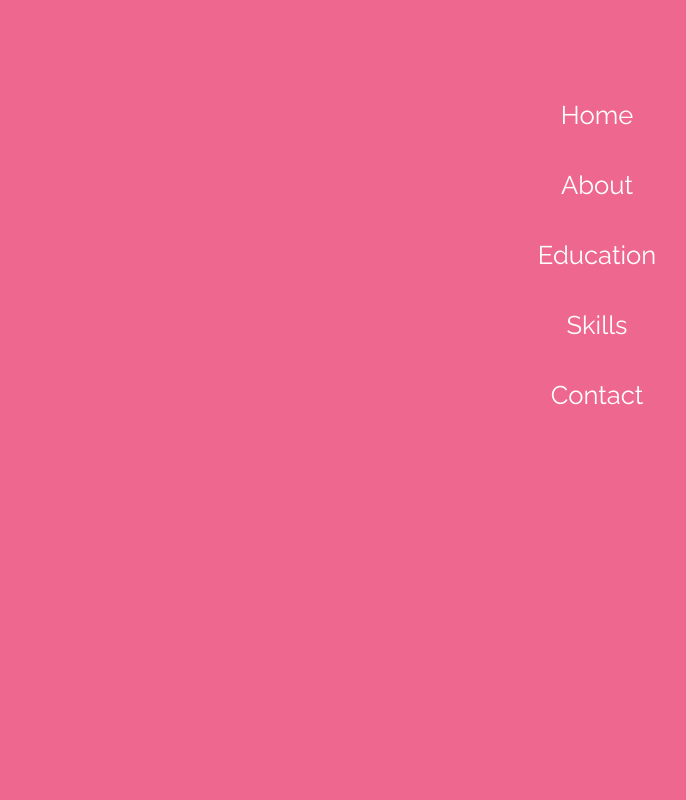
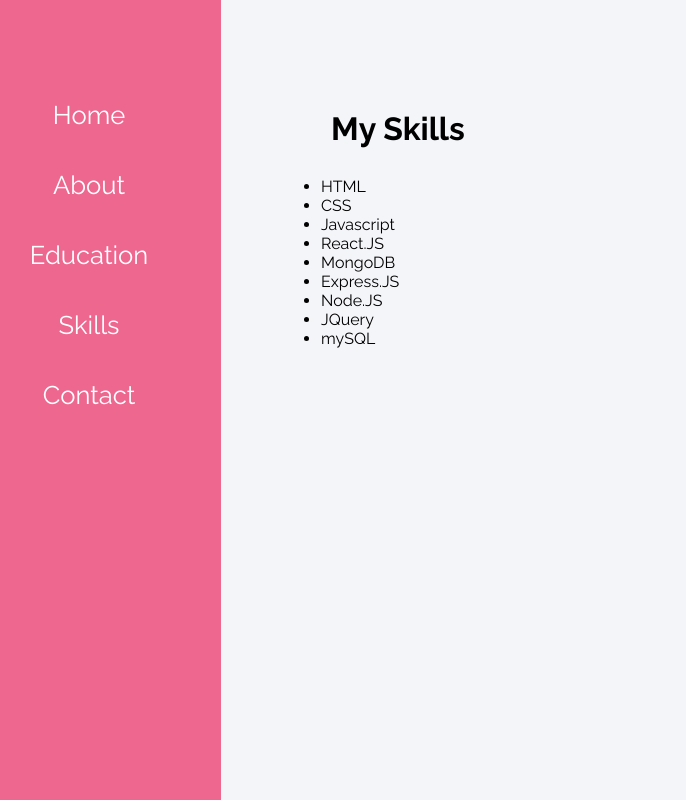
Before and after one commit to vnunez0914/react-portfolio, a React (Create React App) app: page /skills in a window 1280 px wide. Shown: the whole page, without its empty margins (43-729 px from the left). Built offline with nearby package versions, Linux system fonts and the light colour scheme.

Commit message:
Contact and Skills content added

```diff
--- a/public/index.html
+++ b/public/index.html
@@ -24,7 +24,7 @@
       work correctly both with client-side routing and a non-root public URL.
       Learn how to configure a non-root public URL by running `npm run build`.
     -->
-    <title>React App</title>
+    <title>Portfolio</title>
   </head>
   <body>
     <noscript>You need to enable JavaScript to run this app.</noscript>
--- a/src/App.css
+++ b/src/App.css
@@ -97,7 +97,7 @@ a {
   color: #9a9b9c;
 }
 
-.social i hover
+.social i:hover
 {
   color: #ffffff;
 }
@@ -124,12 +124,20 @@ h1, h2, h3, h4, p {
   margin: 30px 0px 30px 0px;
 }
 
-.widecard hover {
+.widecard:hover {
   color: #1b1d20;
   background-color: #ffffff;
   box-shadow: 0 10px 20px rgba(0,0,0,0.19), 0 6px 6px rgba(0,0,0,0.23)
 }
 
+.contactLink {
+  color: black;
+
+}
+
+.contactLink:hover {
+  color: blue;
+}
 
 
 @media all and (max-width: 450px) {
--- a/src/App.js
+++ b/src/App.js
@@ -3,9 +3,11 @@ import './App.css';
 // BrowserRouter is the parent component that holds all of <Route> components Router is the alias for BrowserRouter
 import {BrowserRouter as Router, Route} from "react-router-dom";
 import NavBar from './Components/NavBar';
-import Home from './contents/Home'
-import About from './contents/About'
-import Education from './contents/Education'
+import Home from './contents/Home';
+import About from './contents/About';
+import Education from './contents/Education';
+import Skills from './contents/Skills';
+import Contact from './contents/Contact'
 
 
 function App() {
@@ -35,6 +37,21 @@ function App() {
 
         </Route>
 
+        {/* Route for Skills.js contents */}
+
+        <Route path="/skills">
+
+          <Skills />
+
+        </Route>
+
+        {/* Route for Contact.js contents */}
+
+        <Route path="/contact">
+
+            <Contact />
+
+        </Route>
 
       </div>
     </Router>
--- a/src/contents/Contact.js
+++ b/src/contents/Contact.js
@@ -0,0 +1,19 @@
+import React, {Component} from 'react';
+import Social from '../Components/Social';
+
+class Contact extends Component {
+    render() {
+        return (
+            <div className="condiv">
+                <h1 className="subtopic">Contact Me</h1>
+
+                <h3>Email : < a className="contactLink" href="mailto:vnunez0914@gmail.com">vnunez0914@gmail.com</a></h3>
+                <h3>LinkedIn : < a className="contactLink" href="https://www.linkedin.com/in/victor-x-nunez/" target="_new">victor-x-nunez</a></h3>
+
+                <Social />
+            </div>
+        )
+    }
+}
+
+export default Contact
--- a/src/contents/Home.js
+++ b/src/contents/Home.js
@@ -9,7 +9,7 @@ class Home extends Component {
             <div className="condiv home">
                 <img src={profilepic} className="profilepic"></img>
 
-                <ReactTypingEffect className="typingeffect" text={['I am Victor Nunez', 'I am a Fullstack Web Developer.']} speed={100} eraseDelay={700}/>
+                <ReactTypingEffect className="typingeffect" text={['I am Victor Nunez', 'I am a Full Stack Web Developer.']} speed={100} eraseDelay={700}/>
 
                 <Social />
 
--- a/src/contents/Skills.js
+++ b/src/contents/Skills.js
@@ -0,0 +1,28 @@
+import React, {Component} from 'react';
+
+class Skills extends Component {
+
+    constructor(props) {
+
+        super(props);
+        this.state= {
+            mySkills: ['HTML', 'CSS', 'Javascript', 'React.JS', 'MongoDB', 'Express.JS', 'Node.JS', 'JQuery', 'mySQL']
+        };
+    }
+
+    render() {
+        return (
+            <div className="condiv skills">
+                <h1 className="subtopic">My Skills</h1>
+                <ul>
+                   {this.state.mySkills.map((value) => {
+                       return <li>{value}</li>
+                   })}
+                </ul>
+
+            </div>
+        )
+    }
+}
+
+export default Skills
```
